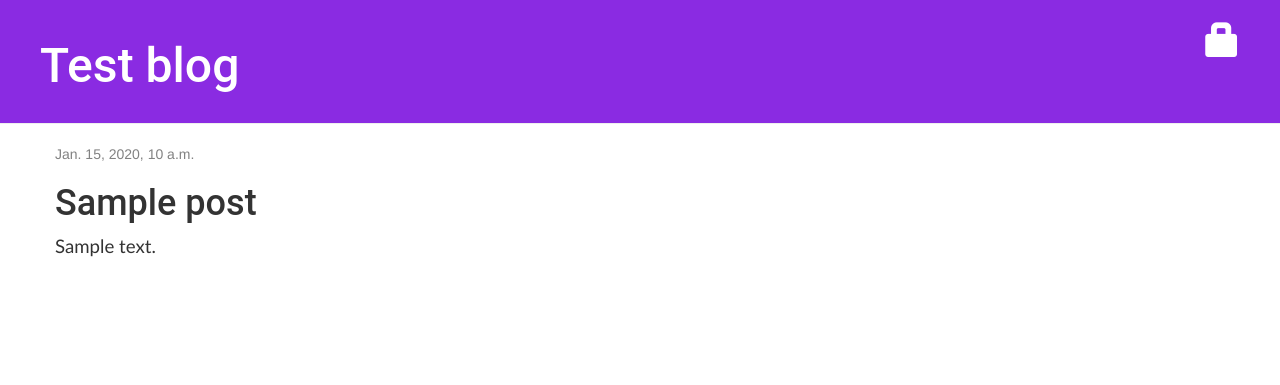
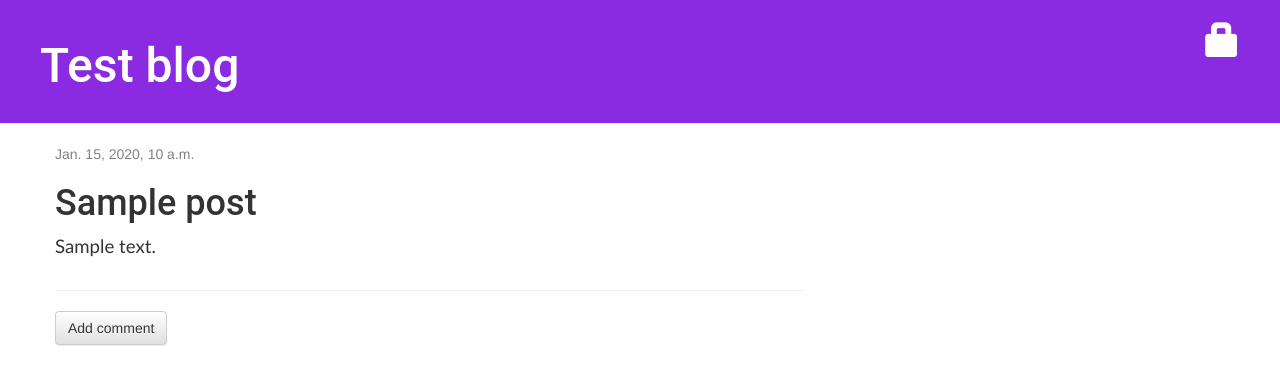
Before and after one commit to level55/simple-blog, a Django app: template blog/templates/blog/post_detail.html in a window 1280 px wide. Shown: the top 385 px of the page. Run offline with Django 3.2, Linux system fonts and the light colour scheme; the template is opened without the code that fills it: most values are stand-ins (such as "Sample title", 1, 10 or a date in 2020); some libraries are stand-ins or nearby versions.

Commit message:
Added comments model, comments form template, comments in post_detail page

```diff
--- a/blog/admin.py
+++ b/blog/admin.py
@@ -1,4 +1,5 @@
 from django.contrib import admin
-from .models import Post
+from .models import Post, Comment
 
 admin.site.register(Post)
+admin.site.register(Comment)
--- a/blog/static/css/blog.css
+++ b/blog/static/css/blog.css
@@ -38,7 +38,7 @@
 }
 
 .post {
-    margin-bottom: 50px;
+    margin-bottom: 30px;
 }
 
 .post h1 a, .post h1 a:visited {
@@ -49,3 +49,11 @@
     font-family: Calibri;
     font-size: 14pt;
 }
+
+.comment {
+    margin: 20px 0px 20px 20px;
+}
+
+.btn-comment {
+    margin-bottom: 20px;
+}
--- a/blog/templates/blog/post_detail.html
+++ b/blog/templates/blog/post_detail.html
@@ -22,4 +22,21 @@
             {% endif %}
         {% endif %}
     </div>
+    <hr>
+    <a class="btn btn-default btn-comment" href="{% url 'add_comment_to_post' pk=post.pk %}">Add comment</a>
+    {% for comment in post.comments.all %}
+        {% if user.is_authenticated or comment.approved_comment %}
+            <div class="comment">
+                <div class="date">{{ comment.created_date }}</div>
+                {% if not comment.approved_comment %}
+                    <a class="btn btn-default" href="{% url 'comment_remove' pk=comment.pk %}"><span class="glyphicon glyphicon-remove"></span></a>
+                    <a class="btn btn-default" href="{% url 'comment_approve' pk=comment.pk %}"><span class="glyphicon glyphicon-ok"></span></a>
+                {% endif %}
+                <strong>{{ comment.author }}</strong>
+                <p>{{ comment.text }}</p>
+            </div>
+        {% endif %}
+    {% empty %}
+        <p>No comments here yet :(</p>
+    {% endfor %}
 {% endblock %}
--- a/blog/templates/blog/post_list.html
+++ b/blog/templates/blog/post_list.html
@@ -8,6 +8,7 @@
             </div>
             <h1><a href="{% url 'post_detail' pk=post.pk %}"> {{ post.title }}</a></h1>
             <p> {{ post.text|truncatewords:30|linebreaksbr}} </p>
+            <a href="{% url 'post_detail' pk=post.pk %}">Comments: {{ post.approved_comments.count }}</a>
             <hr>
         </div>
     {% endfor %}
--- a/blog/urls.py
+++ b/blog/urls.py
@@ -7,6 +7,9 @@
     path('post/new/', views.post_new, name='post_new'),
     path('post/<int:pk>/edit/', views.post_edit, name='post_edit'),
     path('drafts/', views.post_draft_list, name='post_draft_list'),
-    path('post/<pk>/publish', views.post_publish, name='post_publish'),
+    path('post/<pk>/publish/', views.post_publish, name='post_publish'),
     path('post/<pk>/remove/', views.post_remove, name='post_remove'),
+    path('post/<int:pk>/comment/', views.add_comment_to_post, name='add_comment_to_post'),
+    path('comment/<int:pk>/approve/', views.comment_approve, name='comment_approve'),
+    path('comment/<int:pk>/remove/', views.comment_remove, name='comment_remove'),
 ]
```
Also changed, not shown: blog/forms.py (+7 -2 lines), blog/models.py (+19 -0 lines), blog/templates/blog/add_comment_to_post.html (added, +10 -0 lines), blog/views.py (+30 -2 lines).
